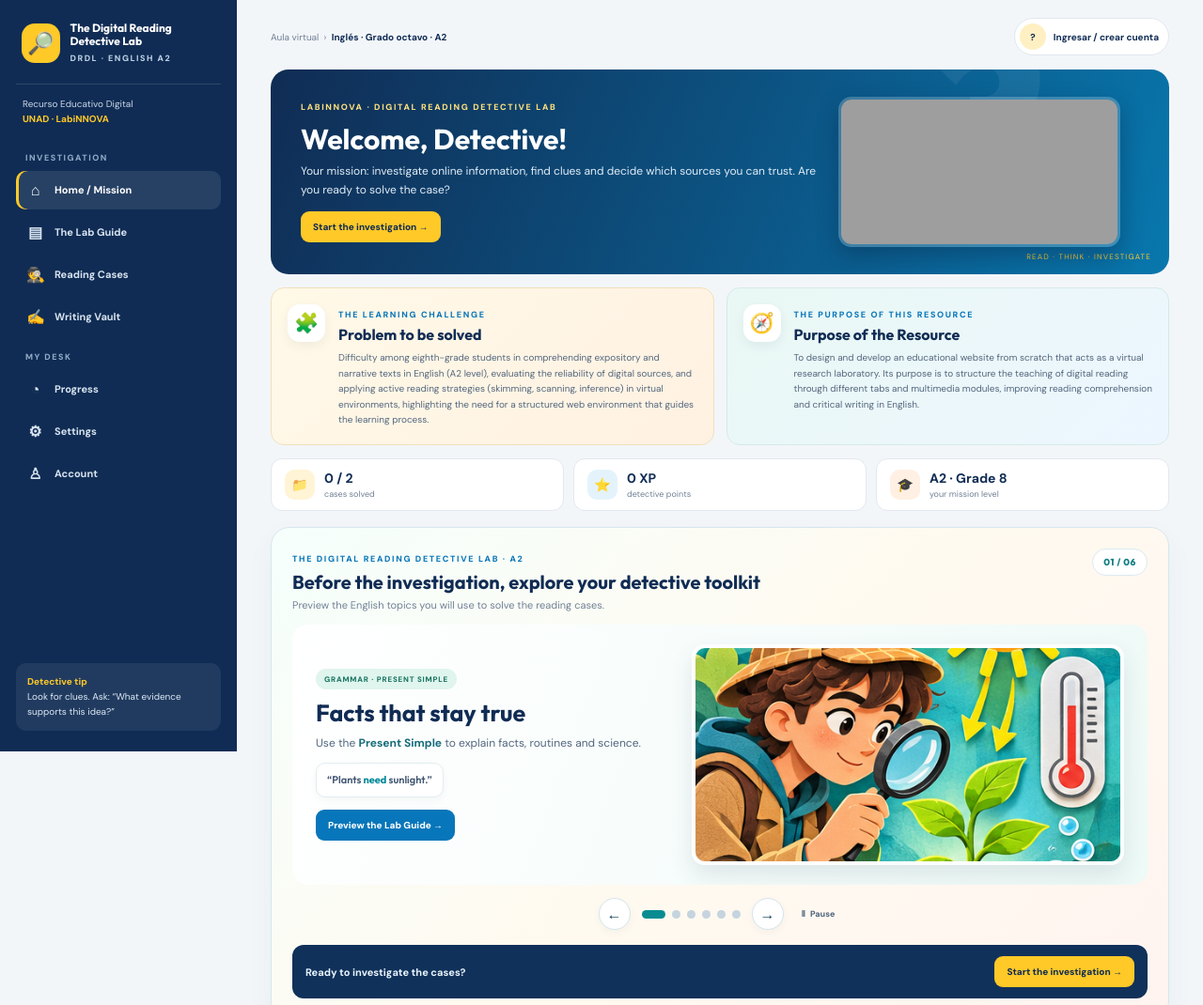
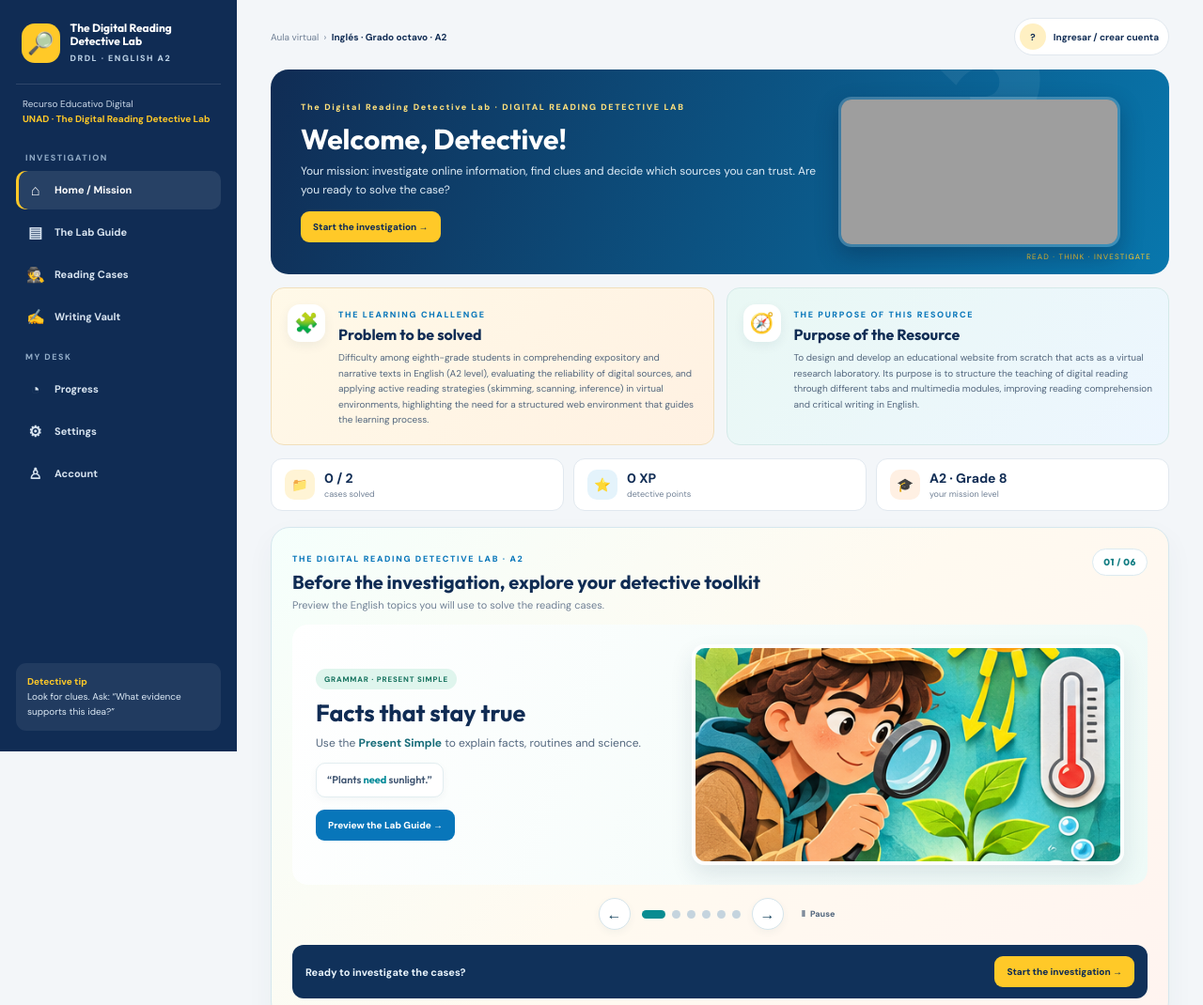
Before and after one commit to Ivonne-cas/paginawebingles, a plain HTML site: page index.html in a window 1280 px wide. Shown: the top 1070 px of the page at 94% size. Drawn offline with nearby package versions, Linux system fonts and the light colour scheme; grey boxes are pictures that could not be loaded.

Commit message:
Update index.html
nombres 3

```diff
--- a/index.html
+++ b/index.html
@@ -7,11 +7,11 @@
 <script src="https://cdn.jsdelivr.net/npm/@supabase/supabase-js@2"></script><script src="app.js" defer></script>
 </head><body>
 <div class="app">
-<aside class="sidebar"><div class="brand"><div class="brandmark">🔎</div><div><b>The Digital Reading Detective Lab</b><small>DRDL · ENGLISH A2</small></div></div><div class="institution">Recurso Educativo Digital<br><b>UNAD · LabiNNOVA</b></div><div class="nav-label">INVESTIGATION</div><button class="nav active" data-tab="home"><span class="ico">⌂</span><span class="label">Home / Mission</span></button><button class="nav" data-tab="guide"><span class="ico">▤</span><span class="label">The Lab Guide</span></button><button class="nav" data-tab="reading"><span class="ico">🕵️</span><span class="label">Reading Cases</span></button><button class="nav" data-tab="writing"><span class="ico">✍️</span><span class="label">Writing Vault</span></button><div class="nav-label">MY DESK</div><button class="nav" data-tab="progress"><span class="ico">◔</span><span class="label">Progress</span></button><button class="nav" data-tab="settings"><span class="ico">⚙</span><span class="label">Settings</span></button><button class="nav" data-tab="account"><span class="ico">♙</span><span class="label">Account</span></button><div class="side-bottom"><b>Detective tip</b><br>Look for clues. Ask: “What evidence supports this idea?”</div></aside>
+<aside class="sidebar"><div class="brand"><div class="brandmark">🔎</div><div><b>The Digital Reading Detective Lab</b><small>DRDL · ENGLISH A2</small></div></div><div class="institution">Recurso Educativo Digital<br><b>UNAD · The Digital Reading Detective Lab</b></div><div class="nav-label">INVESTIGATION</div><button class="nav active" data-tab="home"><span class="ico">⌂</span><span class="label">Home / Mission</span></button><button class="nav" data-tab="guide"><span class="ico">▤</span><span class="label">The Lab Guide</span></button><button class="nav" data-tab="reading"><span class="ico">🕵️</span><span class="label">Reading Cases</span></button><button class="nav" data-tab="writing"><span class="ico">✍️</span><span class="label">Writing Vault</span></button><div class="nav-label">MY DESK</div><button class="nav" data-tab="progress"><span class="ico">◔</span><span class="label">Progress</span></button><button class="nav" data-tab="settings"><span class="ico">⚙</span><span class="label">Settings</span></button><button class="nav" data-tab="account"><span class="ico">♙</span><span class="label">Account</span></button><div class="side-bottom"><b>Detective tip</b><br>Look for clues. Ask: “What evidence supports this idea?”</div></aside>
 <main class="main"><header class="topbar"><div class="crumb">Aula virtual &nbsp;›&nbsp; <strong>Inglés · Grado octavo · A2</strong></div><button class="account-chip" id="accountChip" data-tab="account"><span class="avatar" id="avatar">?</span><span id="accountLabel">Ingresar / crear cuenta</span></button></header>
 <nav class="mobile-nav"><button class="active" data-tab="home"><span>⌂</span>Home</button><button data-tab="guide"><span>▤</span>Guide</button><button data-tab="reading"><span>🕵️</span>Cases</button><button data-tab="writing"><span>✍️</span>Writing</button><button data-tab="progress"><span>◔</span>Progress</button><button data-tab="settings"><span>⚙</span>Settings</button></nav>
 <section class="tab active" id="tab-home">
-<section class="hero"><div><div class="eyebrow">LABINNOVA · DIGITAL READING DETECTIVE LAB</div><h1 id="welcomeTitle">Welcome, Detective!</h1><p>Your mission: investigate online information, find clues and decide which sources you can trust. Are you ready to solve the case?</p><button class="btn yellow" data-tab="reading">Start the investigation →</button></div><img class="hero-art" src="assets/detective-lab.png" alt="Student detectives investigating an online article"><div class="hero-tag">READ · THINK · INVESTIGATE</div></section>
+<section class="hero"><div><div class="eyebrow">The Digital Reading Detective Lab · DIGITAL READING DETECTIVE LAB</div><h1 id="welcomeTitle">Welcome, Detective!</h1><p>Your mission: investigate online information, find clues and decide which sources you can trust. Are you ready to solve the case?</p><button class="btn yellow" data-tab="reading">Start the investigation →</button></div><img class="hero-art" src="assets/detective-lab.png" alt="Student detectives investigating an online article"><div class="hero-tag">READ · THINK · INVESTIGATE</div></section>
 <section class="project-intro" aria-label="About this educational resource">
   <article class="intro-panel problem-panel"><span class="intro-icon" aria-hidden="true">🧩</span><div><span class="eyebrow dark">THE LEARNING CHALLENGE</span><h2>Problem to be solved</h2><p>Difficulty among eighth-grade students in comprehending expository and narrative texts in English (A2 level), evaluating the reliability of digital sources, and applying active reading strategies (skimming, scanning, inference) in virtual environments, highlighting the need for a structured web environment that guides the learning process.</p></div></article>
   <article class="intro-panel purpose-panel"><span class="intro-icon" aria-hidden="true">🧭</span><div><span class="eyebrow dark">THE PURPOSE OF THIS RESOURCE</span><h2>Purpose of the Resource</h2><p>To design and develop an educational website from scratch that acts as a virtual research laboratory. Its purpose is to structure the teaching of digital reading through different tabs and multimedia modules, improving reading comprehension and critical writing in English.</p></div></article>
```
